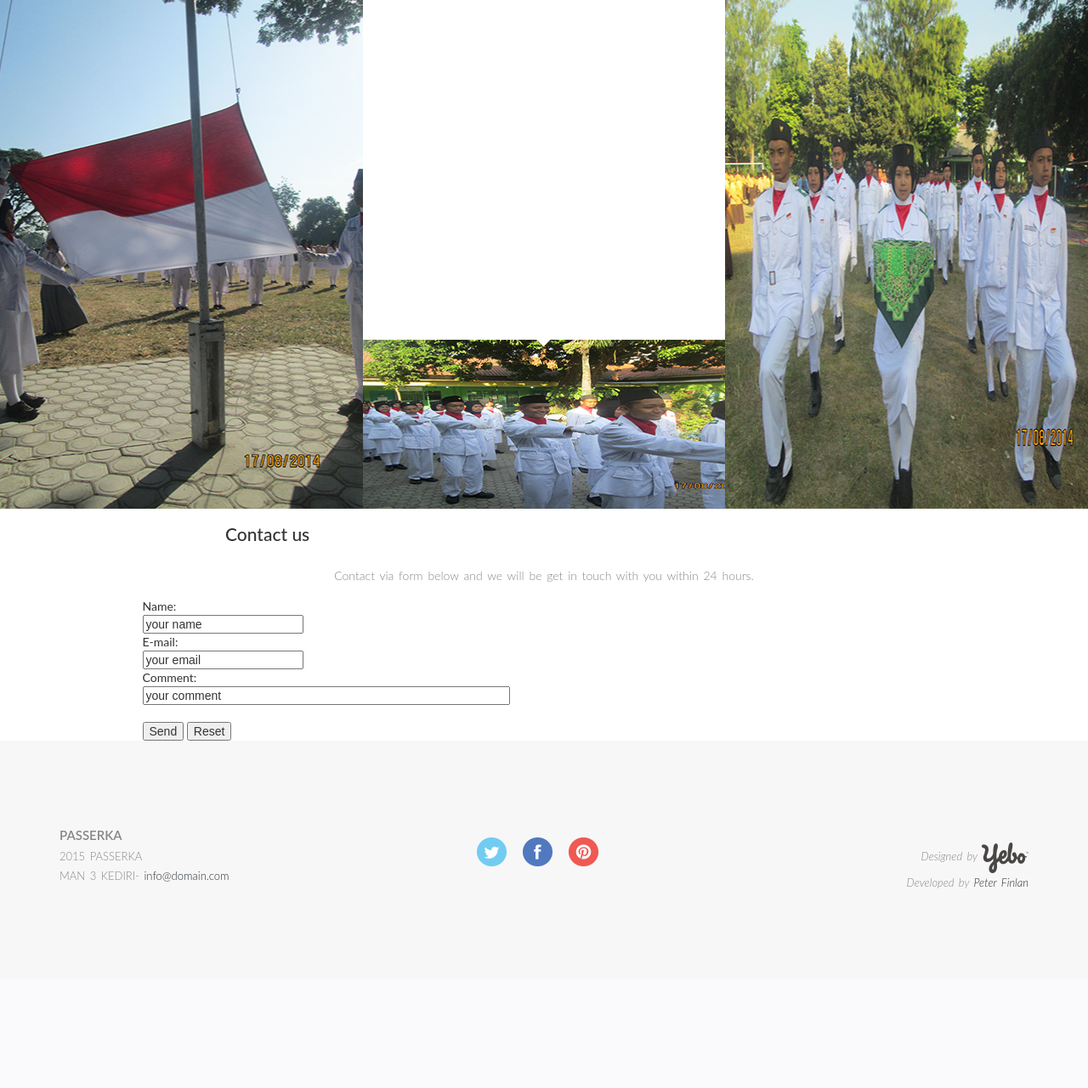
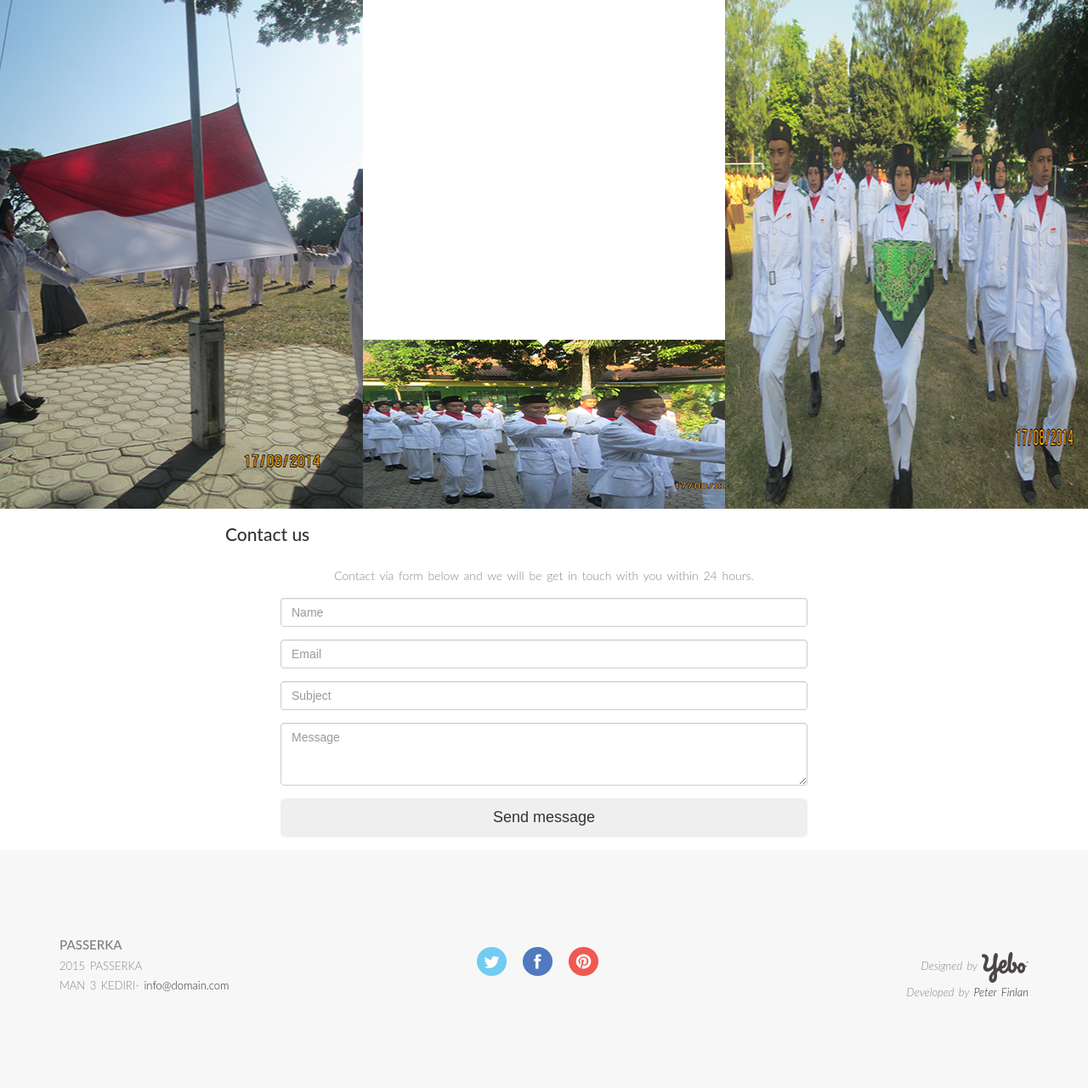
Before and after one commit to passerkamandiga/passerkamandiga.github.io, a PHP site: page / in a window 1280 px wide. Shown: the part 2510-3791 px from the top of the page at 85% size. Before the commit the page ends 3556 px from the top, so only its background shows below. Run offline with PHP 8.4, Linux system fonts and the light colour scheme; some libraries are stand-ins or nearby versions.

Commit message:
Revert "new"
This reverts commit 39bcf0027f77d5a25332f5c3b0635197553044ed.

```diff
--- a/index.php
+++ b/index.php
@@ -112,15 +112,32 @@
 	  		<div class="row">
 	  			<div class="col-md-offset-1 col-md-10">
 
-				<form action="MAILTO:someone@example.com" method="post" enctype="text/plain">
-					Name:<br>
-					<input type="text" name="name" value="your name"><br>
-					E-mail:<br>
-					<input type="text" name="mail" value="your email"><br>
-					Comment:<br>
-					<input type="text" name="comment" value="your comment" size="50"><br><br>
-					<input type="submit" value="Send">
-						<input type="reset" value="Reset">
+				<form class="form-horizontal" role="form">
+				  <div class="form-group">
+					<div class="col-md-offset-2 col-md-8">
+					  <input type="text" class="form-control" id="inputName" placeholder="Name">
+					</div>
+				  </div>
+				  <div class="form-group">
+					<div class="col-md-offset-2 col-md-8">
+					  <input type="email" class="form-control" id="inputEmail" placeholder="Email">
+					</div>
+				  </div>
+				  <div class="form-group">
+					<div class="col-md-offset-2 col-md-8">
+					  <input type="text" class="form-control" id="inputSubject" placeholder="Subject">
+					</div>
+				  </div>
+				  <div class="form-group">
+					<div class="col-md-offset-2 col-md-8">
+					  <textarea name="message" class="form-control" rows="3" placeholder="Message"></textarea>
+					</div>
+				  </div>
+				  <div class="form-group">
+					<div class="col-md-offset-2 col-md-8">
+					 <button type="button" class="btn btn-theme btn-lg btn-block">Send message</button>
+					</div>
+				  </div>
 				</form>
 
 	  			</div>
```
